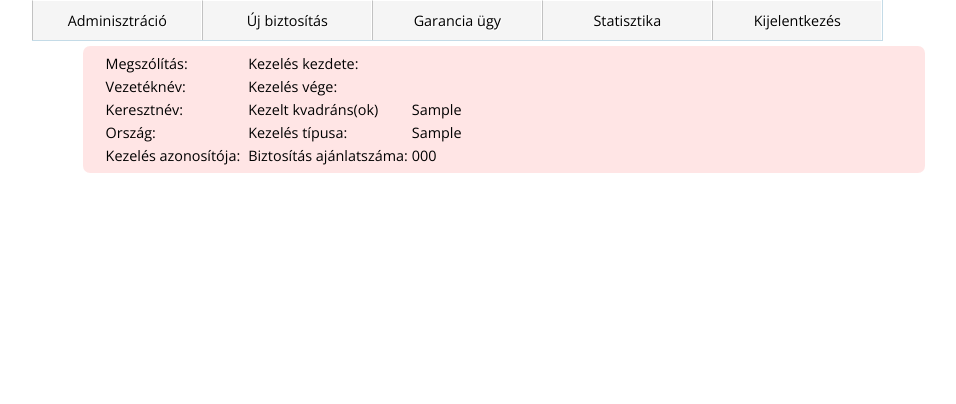
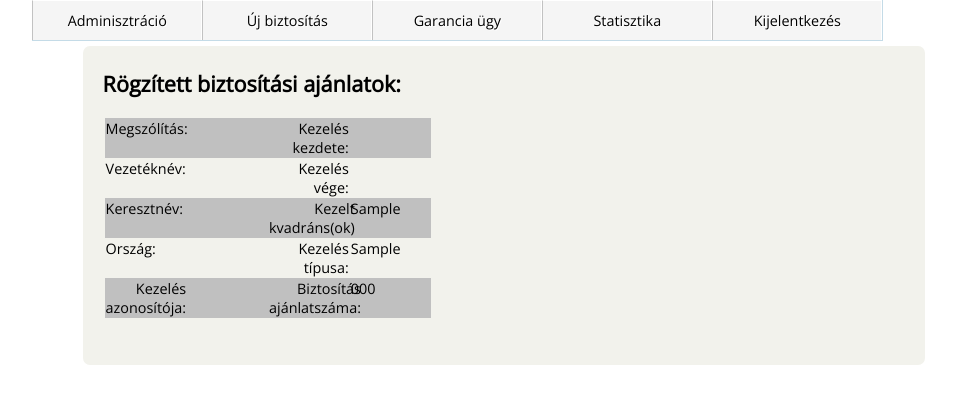
Before and after one commit to davidzambo/babyhouse, a CodeIgniter app: page /dentalclinic/clinics/list_insurances in a window 1280 px wide. Shown: the part 24-428 px from the top of the page, without its empty margins (136-1092 px from the left). Run offline with CodeIgniter, Linux system fonts and the light colour scheme; the visitor is signed in with stand-in values (Sample User, id 1); tables that the repository leaves empty or names only in its code hold one stand-in row (values such as "Sample post"); data that the repository does not hold is empty; some libraries are stand-ins or nearby versions.

Commit message:
Better list_insurance view, edited header file to new_insurance module to update page 15 minute after load

```diff
--- a/application/controllers/Clinics.php
+++ b/application/controllers/Clinics.php
@@ -50,7 +50,7 @@ defined('BASEPATH') OR exit('No direct script access allowed');
       if ($this->session->userdata('loginuser') == TRUE) {
 
           $this->generate_insurance_offer_code();
-          $this->load->view('templates/header');
+          $this->load->view('templates/new_insurance_header');
           $this->load->view('clinics/navbar');
           $this->load->view('clinics/new_insurance');
           $this->load->view('templates/footer');
--- a/application/views/clinics/insurances.php
+++ b/application/views/clinics/insurances.php
@@ -1,6 +1,7 @@
 <div class="row">
   <div class="col-lg-2"></div>
     <div class="col-lg-8 all-insurances">
+      <h2>Rögzített biztosítási ajánlatok:</h2>
       <table>
       <?php foreach ($insurances as $insurance): ?>
           <tr>
@@ -33,8 +34,12 @@
             <td>Biztosítás ajánlatszáma:</td>
             <td><?php echo $insurance->insurance_offer_code; ?></td>
           </tr>
+          <tr>
+            <td colspan="4"><br/><br/></td>
+          </tr>
+
       <?php endforeach; ?>
-    </table>
+      </table>
     </div>
-  </div>
+<div class="col-lg-2"></div>
 </div>
--- a/application/views/clinics/navbar.php
+++ b/application/views/clinics/navbar.php
@@ -3,7 +3,7 @@
   <div class="col-lg-10">
     <nav id="nav">
       <ul id="navigation">
-        <li><a href="<?php echo base_url(); ?>clinics/index" class="first" class="first">Adminisztráció</a>
+        <li><a href="<?php echo base_url(); ?>clinics/index" class="first">Adminisztráció</a>
           <ul>
             <li><a href="<?php echo base_url(); ?>clinics/user">Felhasználó</a></li>
             <li><a href="#">Fogászati törzsadatok</a></li>
--- a/assets/css/styles.css
+++ b/assets/css/styles.css
@@ -294,15 +294,7 @@ label {
 }
 
 /*style for insurance list generation*/
-.all-insurances {
-  background-color: rgba(255,0,0,0.1);
-  border-radius: 7px;
-  padding-left: 20px;
-}
 
-.all-insurances .col-lg-6 p {
-  margin: 3px;
-}
 
 .login-error {
   width: 50%;
@@ -311,3 +303,34 @@ label {
   padding: 20px;
   margin-left: 25%;
 }
+
+/*insurance list table style*/
+.all-insurances {
+  background-color: #f2f2ec;
+  border-radius: 7px;
+  padding-left: 20px;
+  padding-right: 20px;
+}
+
+.all-insurances .col-lg-6 p {
+  margin: 3px;
+}
+
+table {
+  border: 0px;
+}
+
+tr, td {
+  min-width: 25%;
+  max-height: 25%;
+  border: 0px;
+  display: flex;
+  align-self: flex-start;
+  flex-wrap: nowrap;
+}
+
+tr:nth-child(even) {background: #f2f2ec}
+tr:nth-child(odd) {background: #c0c0c0}
+
+td:nth-child(even) {text-align: left}
+td:nth-child(odd) {text-align: right}
```
Also changed, not shown: application/views/clinics/new_insurance.php (+31 -31 lines), application/views/templates/header.php (+0 -32 lines), application/views/templates/new_insurance_header.php (added, +43 -0 lines).
